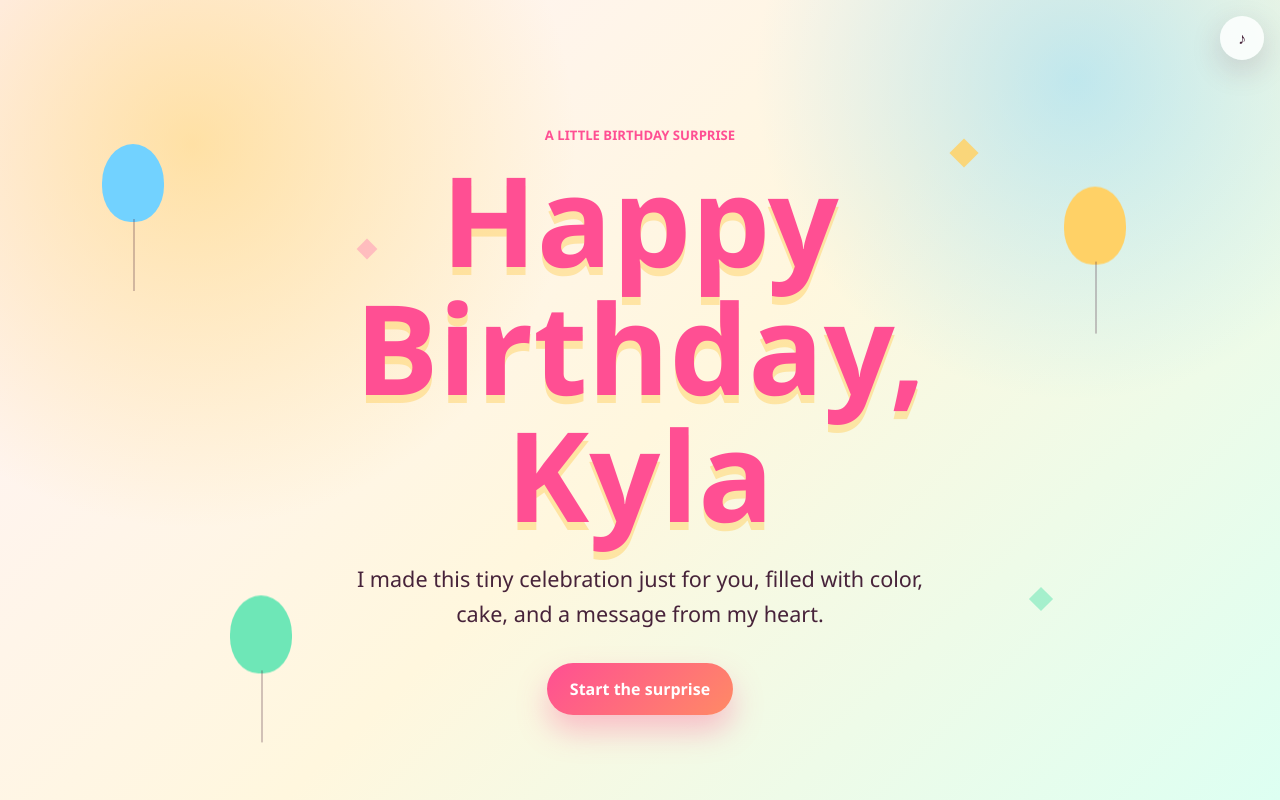
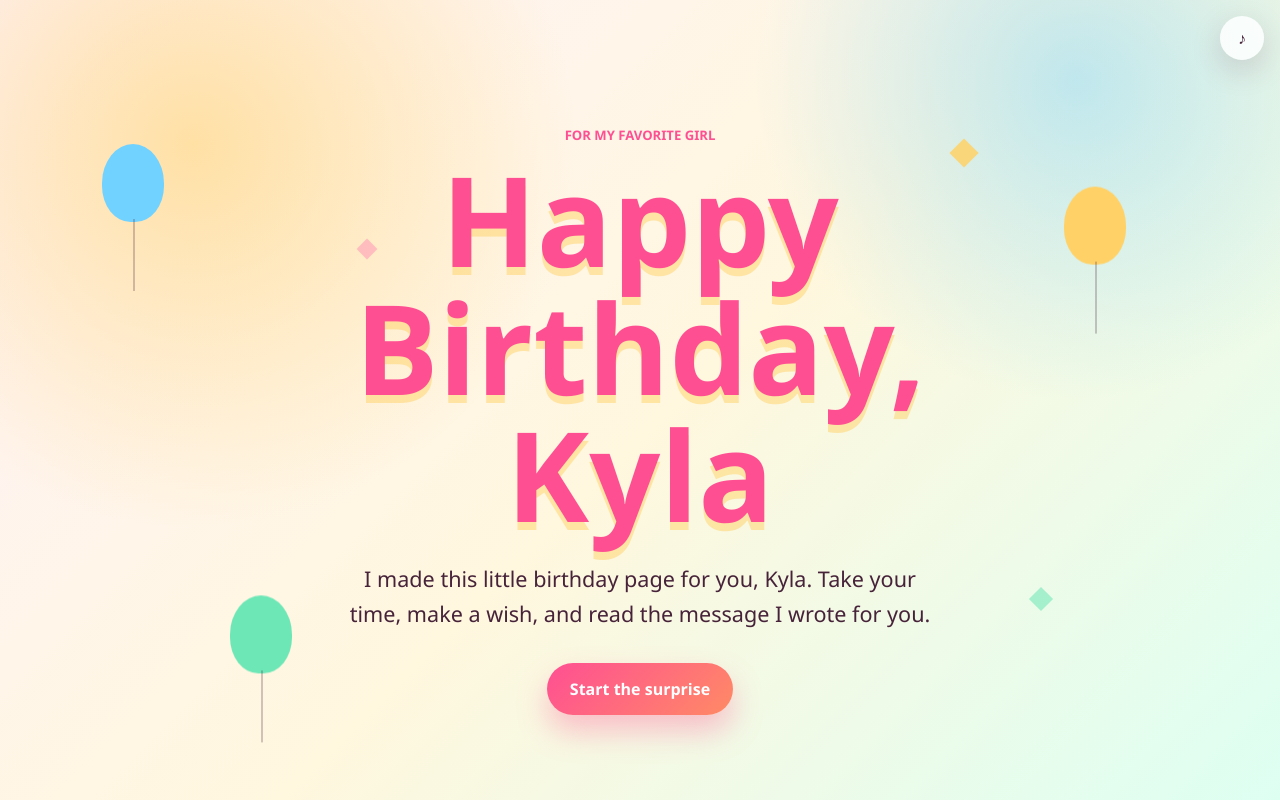
Before and after one commit to jhonkenn2/birthday-greeting-for-kyla, a website: page index.html in a window 1280 px wide. Drawn offline with Linux system fonts and the light colour scheme.

Commit message:
Make welcome copy more personal

```diff
--- a/index.html
+++ b/index.html
@@ -25,9 +25,9 @@
       </div>
 
       <div class="welcome-copy">
-        <p class="eyebrow">A little birthday surprise</p>
+        <p class="eyebrow">For my favorite girl</p>
         <h1 id="welcomeTitle">Happy Birthday, Kyla</h1>
-        <p class="lead">I made this tiny celebration just for you, filled with color, cake, and a message from my heart.</p>
+        <p class="lead">I made this little birthday page for you, Kyla. Take your time, make a wish, and read the message I wrote for you.</p>
         <button class="primary-button" id="startButton" type="button">Start the surprise</button>
       </div>
     </section>
```
Also changed, not shown: tests/html.test.js (added, +12 -0 lines).
